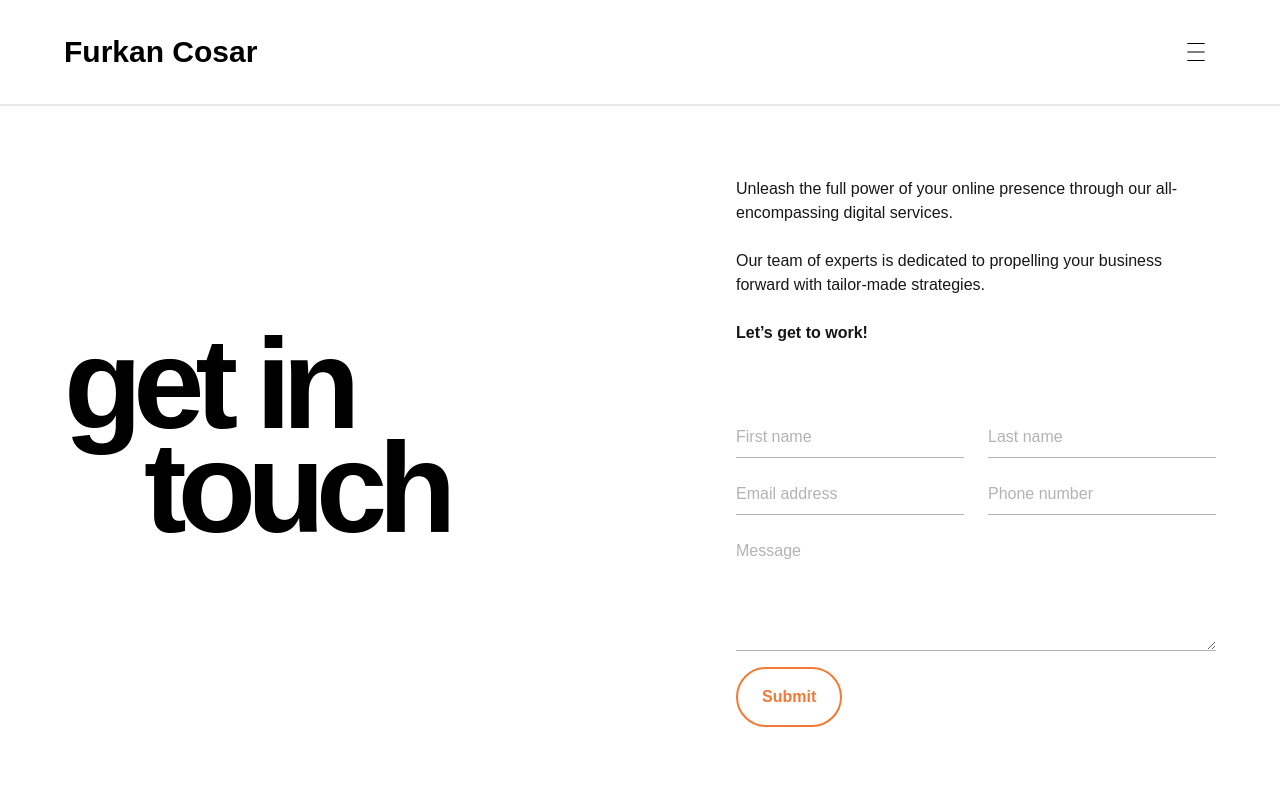
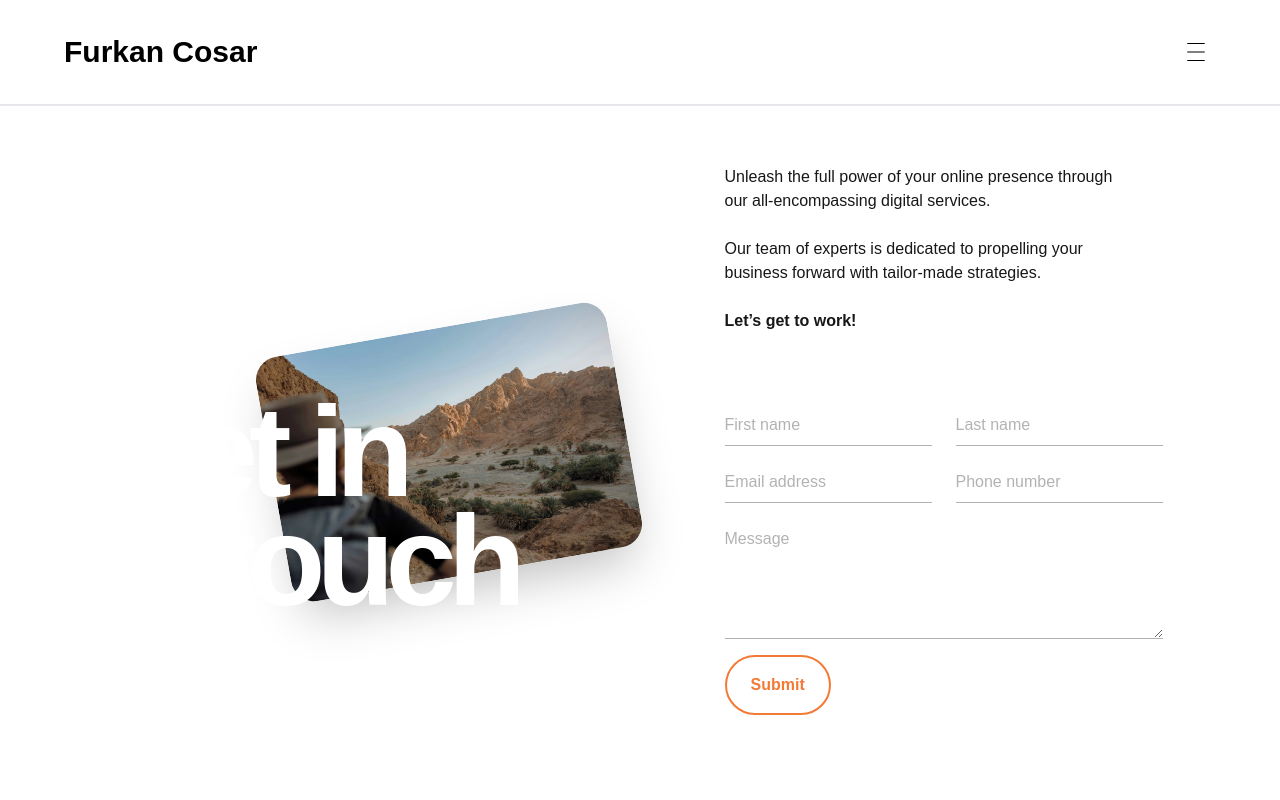
Before and after one commit to Luchhass/Portfolio-app, a Next.js app: page /contact in a window 1280 px wide. Shown: the top 800 px of the page. Built offline with nearby package versions, Linux system fonts and the light colour scheme.

Commit message:
Contact page finalized with improved UI

```diff
--- a/src/app/contact/page.jsx
+++ b/src/app/contact/page.jsx
@@ -1,18 +1,36 @@
 import ContactForm from "@/components/ContactForm";
+import Image from "next/image";
 
 export default function ContactPage() {
   return (
-    <main className="flex flex-col gap-18 lg:min-h-[calc(100vh-104px)] lg:flex-row lg:items-center lg:justify-between mt-[88px] md:mt-[104px] px-8 py-6 md:px-10 md:py-8 lg:px-16 lg:py-8">
-      <div>
-        <h1 className="text-black dark:text-white font-extrabold text-7xl md:text-8xl lg:text-9xl leading-14 md:leading-20 lg:leading-26 tracking-[-0.07em] pb-8 max-w-[450px] lg:min-w-[420px]">
-          get in
-          <br />
-          <span className="block ml-12 md:ml-16 lg:ml-20">touch</span>
-        </h1>
+    <main className="flex flex-col gap-18 lg:min-h-[calc(100vh-104px)] lg:flex-row lg:items-center lg:justify-center mt-[88px] md:mt-[104px] px-8 py-6 md:px-10 md:py-8 lg:px-16 lg:py-8">
+      <div className="flex justify-center relative py-10 w-[438px] m-auto md:w-[600px] lg:w-[800px] lg:max-w-[535px] lg:m-0">
+        <div className="ml-32 z-0">
+          <Image
+            src="/images/contact-page-hero.jpg"
+            alt="Scenic coastal view with city skyline"
+            width={200}
+            height={100}
+            className="rounded-3xl object-cover shadow-2xl w-55 h-38 md:w-62 md:h-45 lg:w-89 lg:h-62"
+            style={{
+              transform: " rotateZ(-10deg)",
+            }}
+          />
+        </div>
+
+        <div className="absolute bottom-0 left-5 z-1 md:left-10 lg:left-0">
+          <h1 className="text-white font-black text-7xl md:text-8xl lg:text-9xl leading-[0.85] tracking-[-0.07em]">
+            get in
+            <br />
+            <span className="block ml-16 md:ml-20 lg:ml-24">
+              touch
+            </span>
+          </h1>
+        </div>
       </div>
 
-      <div className="flex flex-col gap-18">
-        <div className="flex max-w-[480px] flex-col gap-6">
+      <div className="flex flex-col gap-18 mb-6">
+        <div className="flex max-w-[400px] flex-col gap-6">
           <h2 className="text-sm md:text-base">
             Unleash the full power of your online presence through our
             all-encompassing digital services.
--- a/src/components/Header.jsx
+++ b/src/components/Header.jsx
@@ -76,7 +76,7 @@ const socialLinks = [
           <ul className="flex flex-col gap-1 text-black font-extrabold uppercase text-5xl md:text-7xl lg:text-8xl">
             {navLinks.map(({ href, label }) => (
               <li key={label}>
-                <Link href={href}>{label}</Link>
+                <Link href={href} onClick={toggleMenu}>{label}</Link>
               </li>
             ))}
           </ul>
```
Also changed, not shown: public/images/contact-page-hero.jpg (added).
